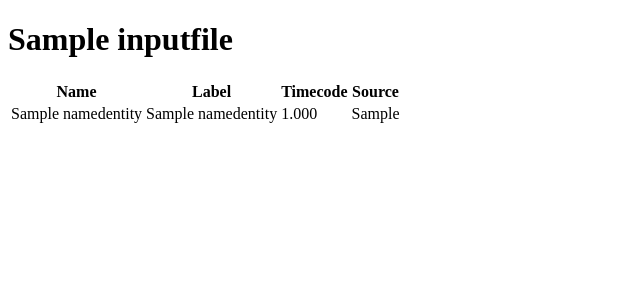
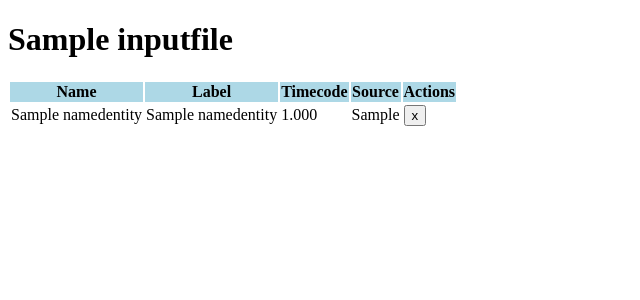
Before and after one commit to marcaltmann/ner-manager, a Django app: page /files/1/ in a window 1280 px wide. Shown: the top 300 px of the page, without its empty margins (0-640 px from the left). Run offline with Django 5.2, Linux system fonts and the light colour scheme; tables that the repository leaves empty hold one stand-in row (values such as "Sample post").

Commit message:
WIP deletion

```diff
--- a/core/templates/base.html
+++ b/core/templates/base.html
@@ -1,13 +1,21 @@
 <!DOCTYPE html>
 <html lang="en">
   <head>
-    <meta charset="utf-8">
-    <meta name="viewport" content="width=device-width, initial-scale=1">
-    <title>NER manager</title>
+      <meta charset="utf-8">
+      <meta name="viewport" content="width=device-width, initial-scale=1">
+      <title>NER manager</title>
+      <style>
+          thead > tr {
+              background-color: lightblue;
+          }
+          tbody > tr:nth-child(even) {
+              background-color: lightgray;
+          }
+      </style>
   </head>
 
   <body>
-  {% block main %}
-  {% endblock %}
+      {% block main %}
+      {% endblock %}
   </body>
 </html>
--- a/core/templates/core/file_detail.html
+++ b/core/templates/core/file_detail.html
@@ -10,6 +10,7 @@
                 <th>Label</th>
                 <th>Timecode</th>
                 <th>Source</th>
+                <th>Actions</th>
             </tr>
         </thead>
         <tbody>
@@ -27,6 +28,9 @@
                 <td>
                     {{ entity.segment }}
                 </td>
+                <td>
+                    <button aria-label="Delete">x</button>
+                </td>
             </tr>
         {% endfor %}
         </tbody>
--- a/core/views.py
+++ b/core/views.py
@@ -10,10 +10,10 @@ import json
 import time
 import spacy
 
+nlp = spacy.load("de_core_news_lg")
+
 
 def do_ner(input_file: InputFile, transcript: list):
-    nlp = spacy.load("de_core_news_lg")
-
     entities = list()
     for segment in transcript:
         doc = nlp(segment['text'])
```
